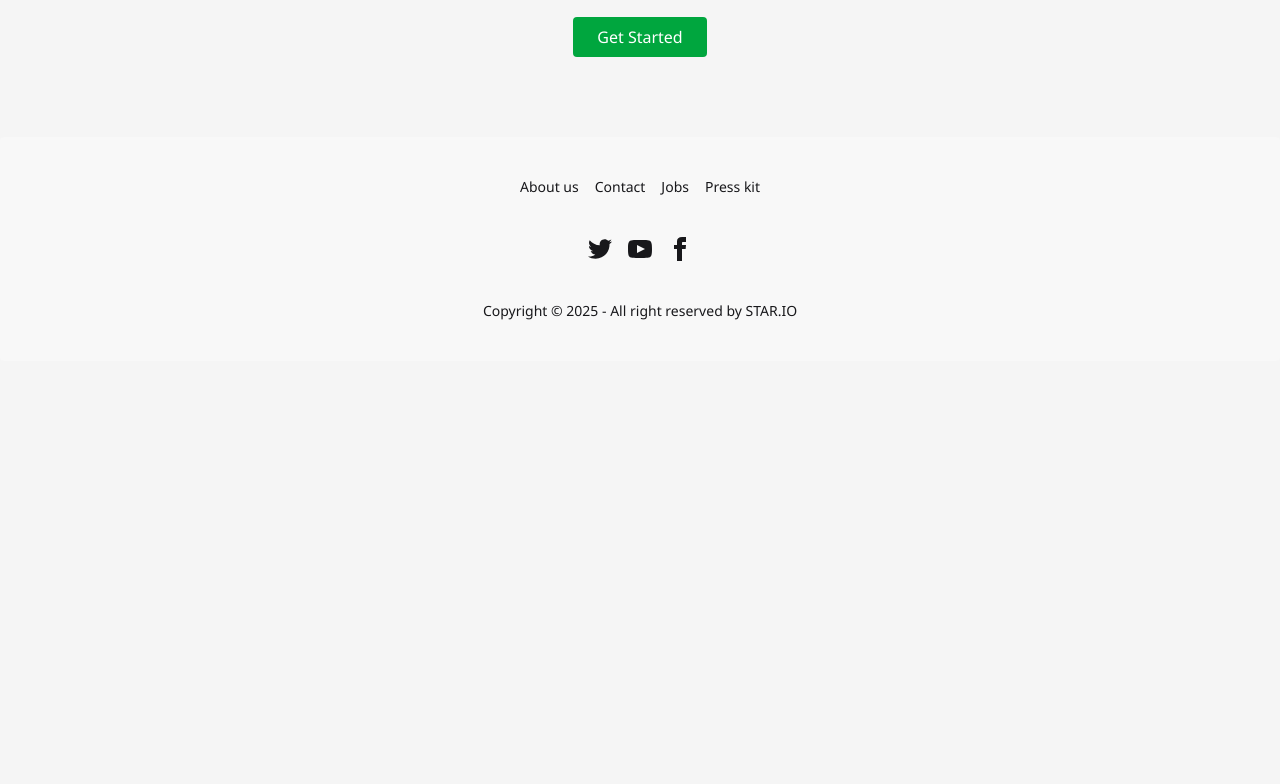
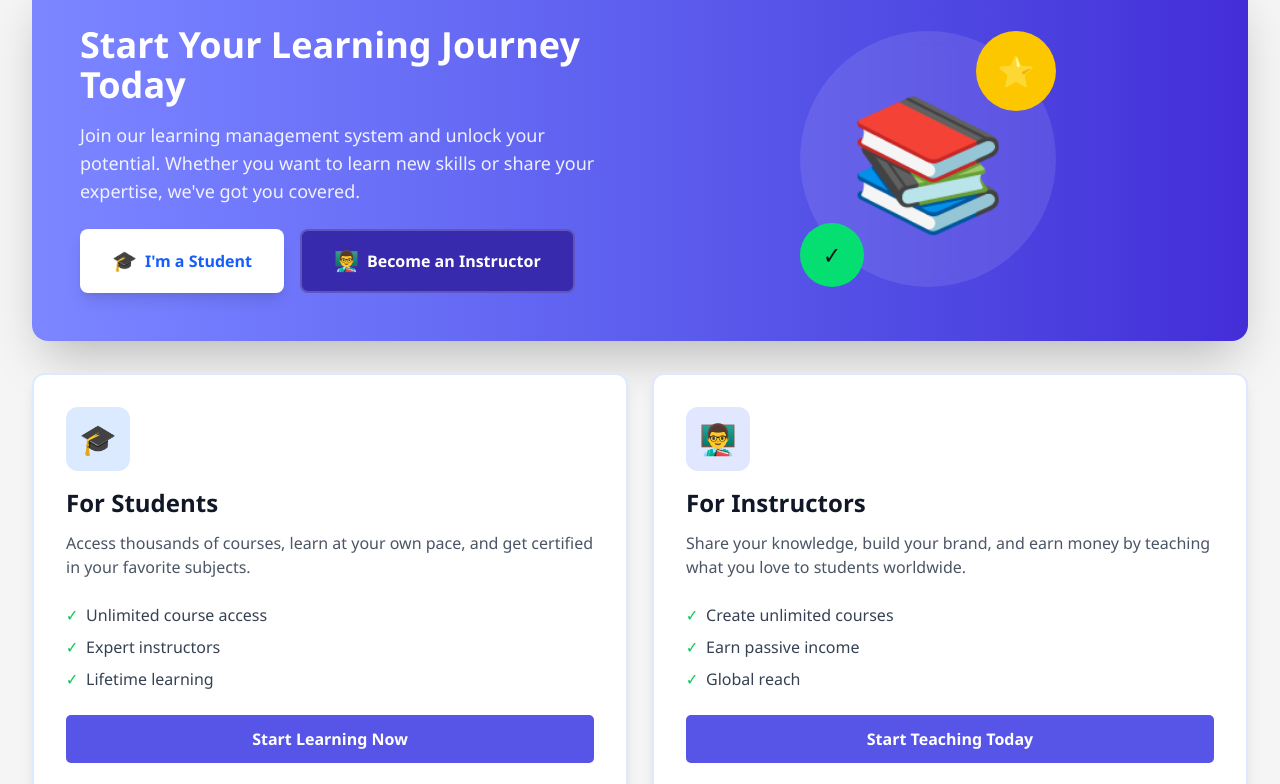
Before and after one commit to itstumpa/EduX_task, a React (Vite) app: page / in a window 1280 px wide. Shown: the part 1516-2300 px from the top of the page. Before the commit the page ends 1877 px from the top, so only its background shows below. Built offline with nearby package versions, Linux system fonts and the light colour scheme.

Commit message:
cta section

```diff
--- a/src/Pages/Home/Sections/CTASection.jsx
+++ b/src/Pages/Home/Sections/CTASection.jsx
@@ -1,11 +1,119 @@
-import React from "react";
+import React from 'react';
 
 const CTASection = () => {
   return (
-    <section className="py-20 text-center">
-      <h2 className="text-3xl font-bold">Ready to Explore?</h2>
-      <button className="mt-5 px-6 py-2 bg-green-600 text-white rounded">Get Started</button>
-    </section>
+    <div className="py-24 ">
+      <div className="max-w-7xl mx-auto px-4 md:px-6 lg:px-8">
+
+        {/* Main CTA Banner */}
+        <div className="bg-gradient-to-r from-indigo-400 to-indigo-700 rounded-2xl shadow-2xl overflow-hidden">
+          <div className="grid md:grid-cols-2 gap-8 items-center p-8 md:p-12">
+
+            {/* Left Content */}
+            <div className="text-white">
+              <h2 className="text-3xl md:text-4xl font-bold mb-4">
+                Start Your Learning Journey Today
+              </h2>
+              <p className="text-lg opacity-90 mb-6">
+                Join our learning management system and unlock your potential. Whether you want to learn new skills or share your expertise, we've got you covered.
+              </p>
+
+              {/* Buttons */}
+              <div className="flex flex-col sm:flex-row gap-4">
+                <button className="bg-white text-blue-600 px-8 py-4 rounded-lg font-semibold hover:bg-gray-100 transition shadow-lg flex items-center justify-center gap-2">
+                  <span className="text-xl">🎓</span>
+                  I'm a Student
+                </button>
+                <button className="bg-indigo-800 text-white px-8 py-4 rounded-lg font-semibold hover:bg-indigo-900 transition border-2 border-white/20 flex items-center justify-center gap-2">
+                  <span className="text-xl">👨‍🏫</span>
+                  Become an Instructor
+                </button>
+              </div>
+            </div>
+
+            {/* Right  */}
+            <div className="hidden md:flex items-center justify-center">
+              <div className="relative">
+                <div className="w-64 h-64 bg-white/10 rounded-full flex items-center justify-center backdrop-blur-sm">
+                  <span className="text-9xl">📚</span>
+                </div>
+                <div className="absolute top-0 right-0 w-20 h-20 bg-yellow-400 rounded-full flex items-center justify-center text-3xl">
+                  ⭐
+                </div>
+                <div className="absolute bottom-0 left-0 w-16 h-16 bg-green-400 rounded-full flex items-center justify-center text-2xl">
+                  ✓
+                </div>
+              </div>
+            </div>
+          </div>
+        </div>
+
+        {/* Two Separate */}
+        <div className="grid md:grid-cols-2 gap-6 mt-8">
+
+          {/* Student Box */}
+          <div className="bg-white rounded-xl shadow-lg p-8 border-2 border-blue-100 hover:border-blue-300 transition">
+            <div className="w-16 h-16 bg-blue-100 rounded-xl flex items-center justify-center text-3xl mb-4">
+              🎓
+            </div>
+            <h3 className="text-2xl font-bold text-gray-900 mb-3">
+              For Students
+            </h3>
+            <p className="text-gray-600 mb-6">
+              Access thousands of courses, learn at your own pace, and get certified in your favorite subjects.
+            </p>
+            <ul className="space-y-2 mb-6">
+              <li className="flex items-center gap-2 text-gray-700">
+                <span className="text-green-500">✓</span>
+                Unlimited course access
+              </li>
+              <li className="flex items-center gap-2 text-gray-700">
+                <span className="text-green-500">✓</span>
+                Expert instructors
+              </li>
+              <li className="flex items-center gap-2 text-gray-700">
+                <span className="text-green-500">✓</span>
+                Lifetime learning
+              </li>
+            </ul>
+            <button className="w-full primary-btn py-3 transition">
+              Start Learning Now
+            </button>
+          </div>
+
+          {/* Instructor Box */}
+          <div className="bg-white rounded-xl shadow-lg p-8 border-2 border-indigo-100 hover:border-indigo-300 transition">
+            <div className="w-16 h-16 bg-indigo-100 rounded-xl flex items-center justify-center text-3xl mb-4">
+              👨‍🏫
+            </div>
+            <h3 className="text-2xl font-bold text-gray-900 mb-3">
+              For Instructors
+            </h3>
+            <p className="text-gray-600 mb-6">
+              Share your knowledge, build your brand, and earn money by teaching what you love to students worldwide.
+            </p>
+            <ul className="space-y-2 mb-6">
+              <li className="flex items-center gap-2 text-gray-700">
+                <span className="text-green-500">✓</span>
+                Create unlimited courses
+              </li>
+              <li className="flex items-center gap-2 text-gray-700">
+                <span className="text-green-500">✓</span>
+                Earn passive income
+              </li>
+              <li className="flex items-center gap-2 text-gray-700">
+                <span className="text-green-500">✓</span>
+                Global reach
+              </li>
+            </ul>
+            <button className="w-full primary-btn py-3 transition">
+              Start Teaching Today
+            </button>
+          </div>
+        </div>
+
+      </div>
+    </div>
   );
 };
 
```
